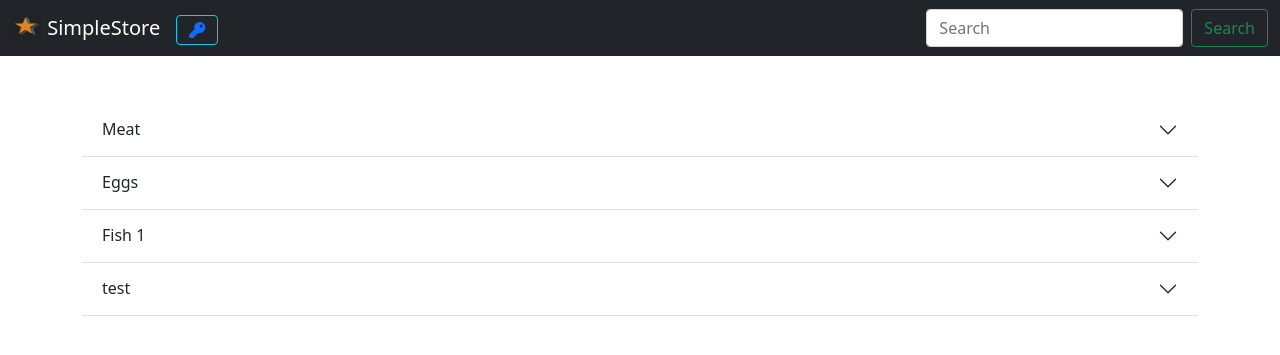
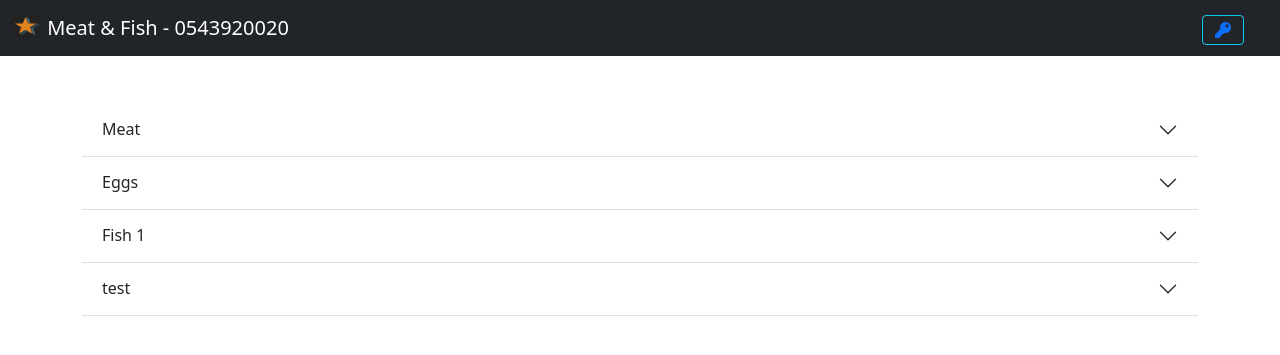
Before and after one commit to Gchaimke/SimpleStore, a PHP site: page /index.php in a window 1280 px wide. Shown: the top 355 px of the page. Run offline with PHP 8.4, Linux system fonts and the light colour scheme.

Commit message:
company setup

```diff
--- /dev/null
+++ b/data/company.json
@@ -0,0 +1,5 @@
+{
+    "name": "Meat & Fish",
+    "phone": "0543920020",
+    "logo": "tile.png"
+}
--- a/helper.php
+++ b/helper.php
@@ -11,6 +11,11 @@ function logout()
 {
     $_SESSION["login"] = '';
     echo "<script>window.location.href = '/';</script>";
+}
+
+function get_company()
+{
+    return json_decode(file_get_contents('data/company.json'));
 }
 
 function get_categories()
--- a/index.php
+++ b/index.php
@@ -1,6 +1,8 @@
 <?php
 session_start();
 include_once('helper.php');
+$company = get_company();
+
 ?>
 <!doctype html>
 <html class="no-js" lang="en">
--- a/navigation.php
+++ b/navigation.php
@@ -1,25 +1,21 @@
 <nav class="navbar sticky-top navbar-expand-lg navbar-dark bg-dark">
     <div class="container-fluid">
         <a class="navbar-brand" href="/">
-            <img src="tile.png" alt="" width="30" height="24" class="d-inline-block align-text-top">
-            SimpleStore</a>
+            <img src="<?=$company->logo?>" alt="" width="30" height="24" class="d-inline-block align-text-top">
+            <?=$company->name?> - <?=$company->phone?></a>
         <button class="navbar-toggler" type="button" data-bs-toggle="collapse" data-bs-target="#navbarTogglerDemo02" aria-controls="navbarTogglerDemo02" aria-expanded="false" aria-label="Toggle navigation">
             <span class="navbar-toggler-icon"></span>
         </button>
         <div class="collapse navbar-collapse" id="navbarTogglerDemo02">
             <ul class="navbar-nav me-auto mb-2 mb-lg-0">
-                <li class="nav-item">
-                    <?php if (isset($_SESSION['login']) && $_SESSION['login'] != '') { ?>
-                        <a class="btn btn-outline-info fas fa-sign-out-alt text-primary mt-1" aria-hidden="true" href="?logout"></a>
-                    <?php } else { ?>
-                        <a class="btn btn-outline-info fa fa-key text-primary mt-1" aria-hidden="true" href="?login=12345"></a>
-                    <?php } ?>
-                </li>
             </ul>
-            <form class="d-flex">
-                <input class="form-control me-2" type="search" placeholder="Search" aria-label="Search">
-                <button class="btn btn-outline-success" type="submit">Search</button>
-            </form>
+            <li class="nav-item me-4">
+                <?php if (isset($_SESSION['login']) && $_SESSION['login'] != '') { ?>
+                    <a class="btn btn-outline-info fas fa-sign-out-alt text-primary mt-1" aria-hidden="true" href="?logout"></a>
+                <?php } else { ?>
+                    <a class="btn btn-outline-info fa fa-key text-primary mt-1" aria-hidden="true" href="?login=12345"></a>
+                <?php } ?>
+            </li>
         </div>
     </div>
 </nav>
```
